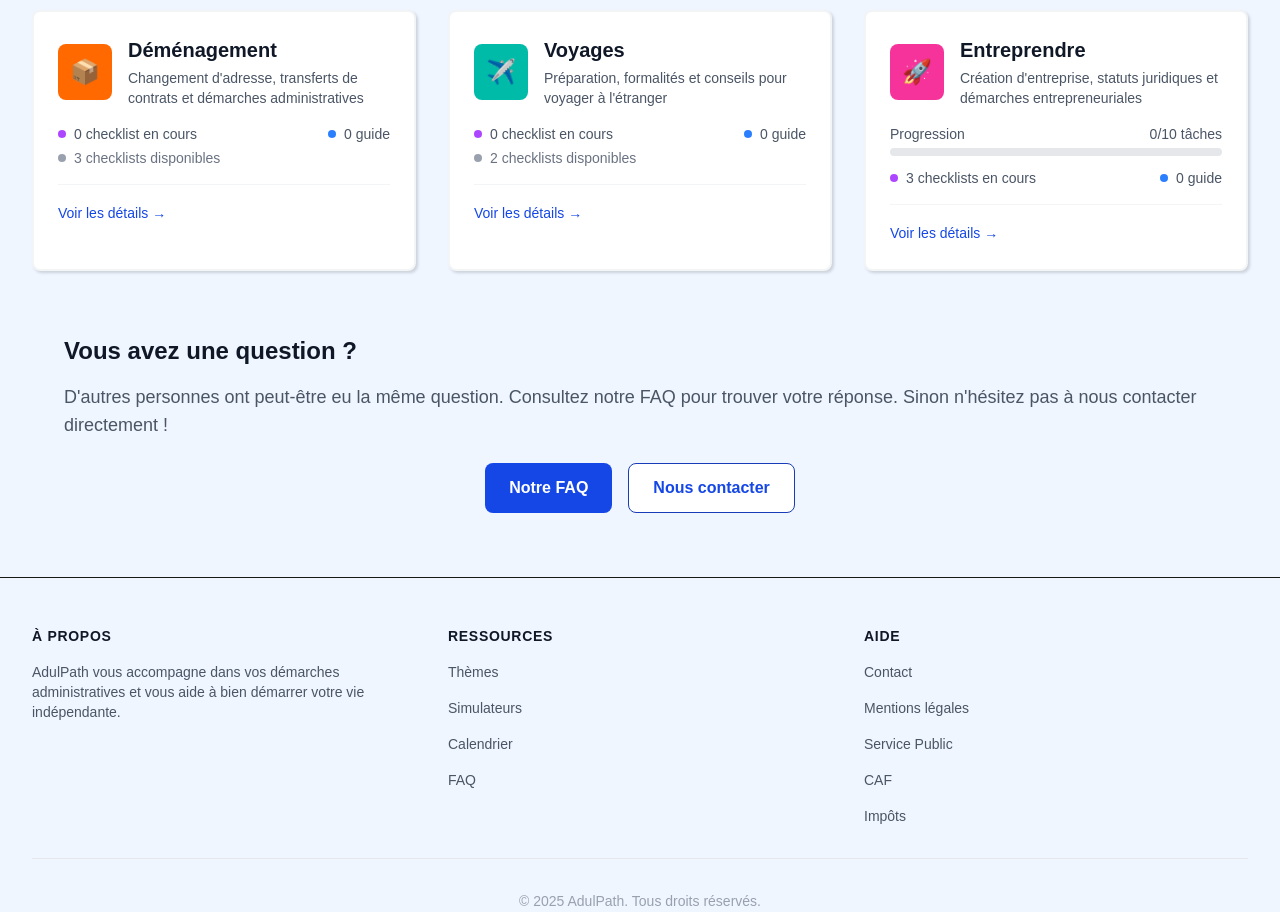
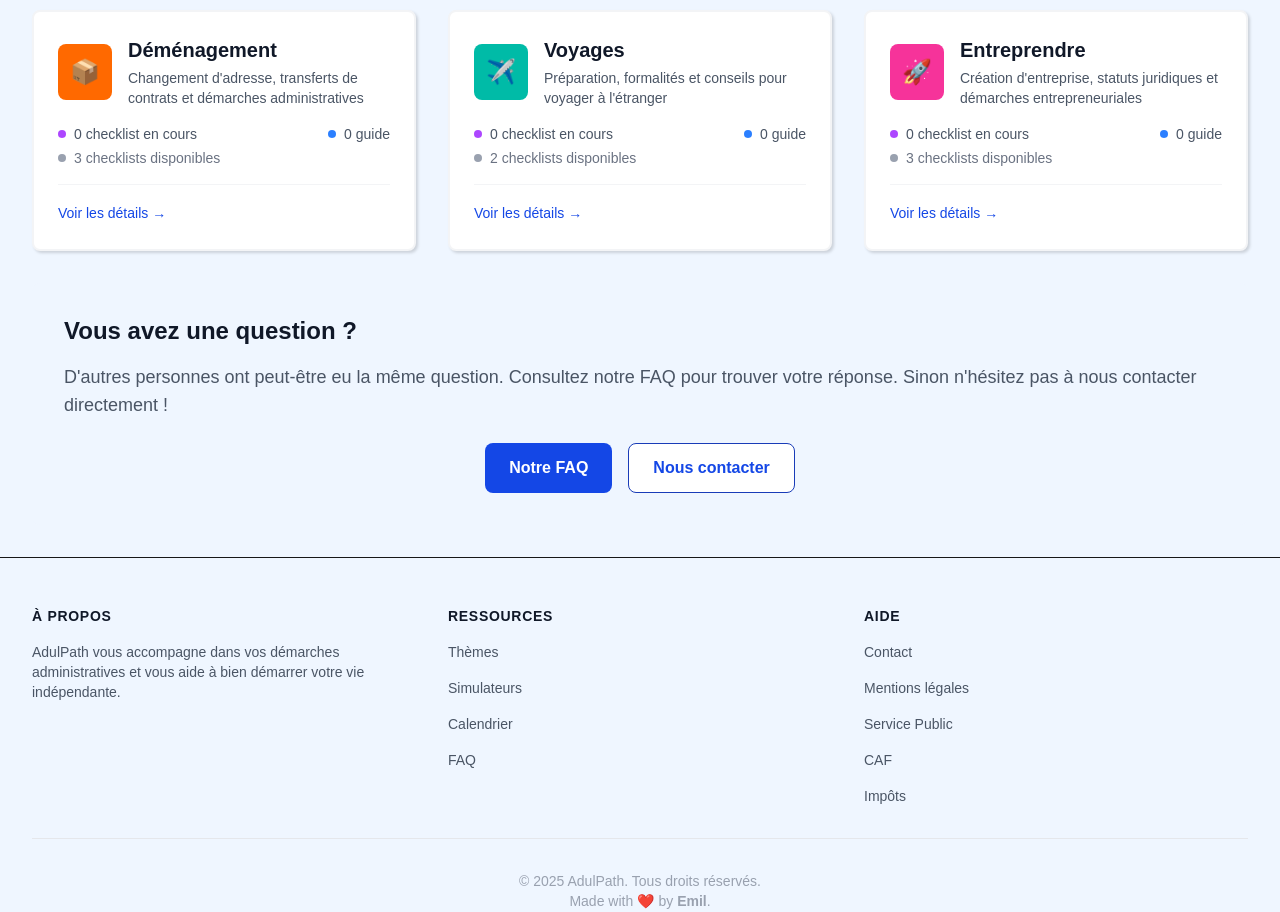
Before and after one commit to TicTac1602/CAP, a Next.js app: page /theme in a window 1280 px wide. Shown: the part 880-1792 px from the top of the page. Built offline with nearby package versions, Linux system fonts and the light colour scheme; no server answers.

Commit message:
More optionnal checklist items

```diff
--- a/src/data/themes.ts
+++ b/src/data/themes.ts
@@ -1735,6 +1735,7 @@ export const themes: ThemeSection[] = [
 			{
 				id: 'entreprendre-projet',
 				title: 'Définir son projet',
+				optional: true,
 				description: 'Validation et structuration de l\'idée',
 				items: [
 					{
@@ -1784,6 +1785,7 @@ export const themes: ThemeSection[] = [
 			{
 				id: 'entreprendre-creation',
 				title: 'Formalités de création',
+				optional: true,
 				description: 'Démarches administratives et immatriculation',
 				items: [
 					{
@@ -1834,6 +1836,7 @@ export const themes: ThemeSection[] = [
 			{
 				id: 'entreprendre-lancement',
 				title: 'Lancer son activité',
+				optional: true,
 				description: 'Premiers clients et développement',
 				items: [
 					{
```
